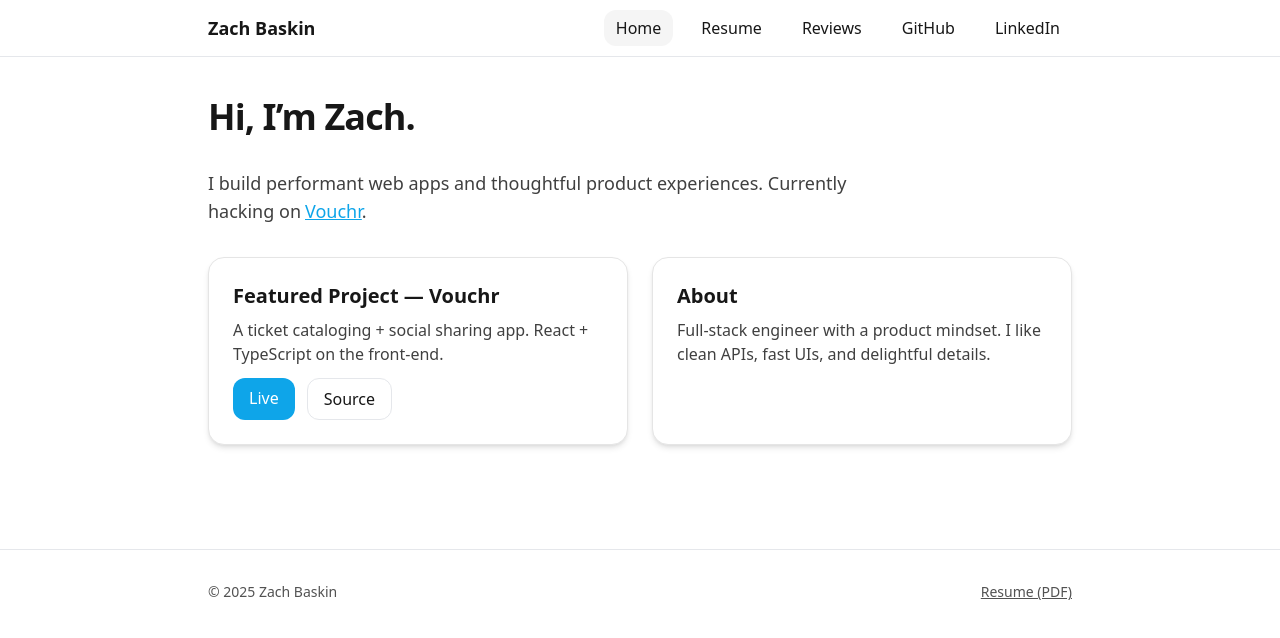
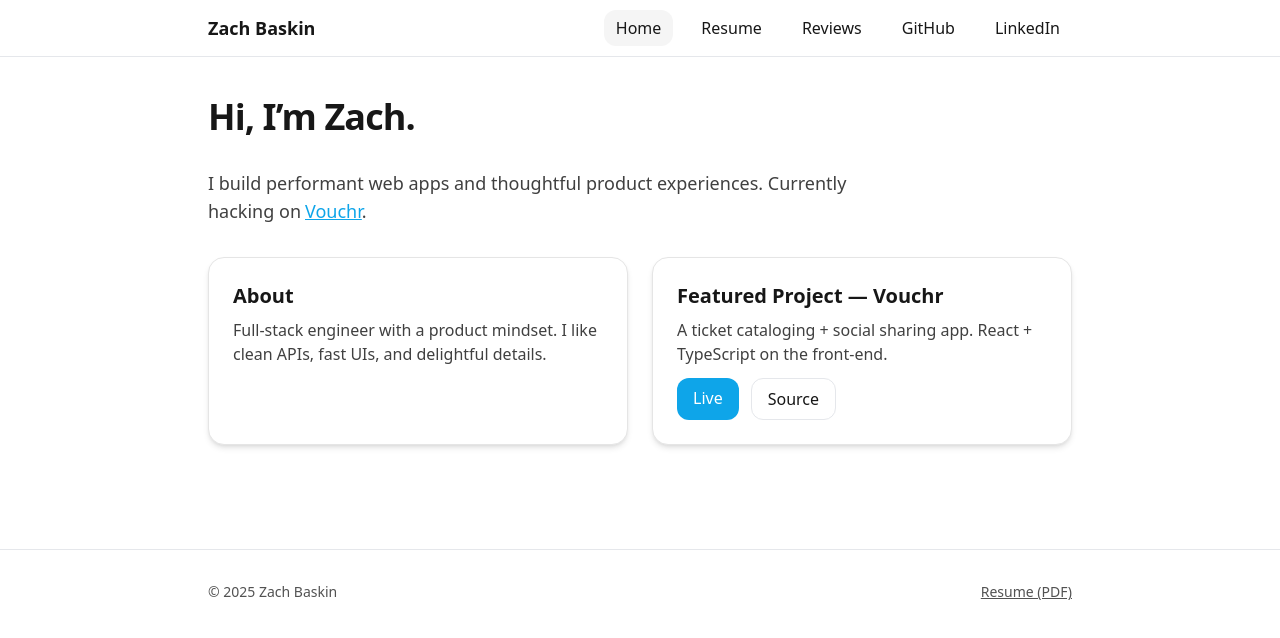
Before and after one commit to zbaskin/Portfolio, a Next.js app: page / in a window 1280 px wide. Shown: the top 638 px of the page. Built offline with nearby package versions, Linux system fonts and the light colour scheme.

Commit message:
swap About and Featured Project sections

```diff
--- a/src/app/layout.tsx
+++ b/src/app/layout.tsx
@@ -8,7 +8,7 @@ export const metadata: Metadata = {
   title: 'Zach Baskin',
   description: 'Projects, resume, and film reviews.',
   openGraph: {
-    title: 'Zach Baskin — Portfolio',
+    title: 'Zach Baskin',
     description: 'Projects, resume, and film reviews.',
     images: ['/og.jpg']
   },
--- a/src/app/page.tsx
+++ b/src/app/page.tsx
@@ -10,6 +10,10 @@ export default function Home() {
 
       <div className="grid gap-6 md:grid-cols-2">
         <article className="card p-6">
+          <h2 className="text-xl font-semibold mb-2">About</h2>
+          <p className="text-neutral-700">Full‑stack engineer with a product mindset. I like clean APIs, fast UIs, and delightful details.</p>
+        </article>
+        <article className="card p-6">
           <h2 className="text-xl font-semibold mb-2">Featured Project — Vouchr</h2>
           <p className="text-neutral-700 mb-3">A ticket cataloging + social sharing app. React + TypeScript on the front‑end.</p>
           <div className="flex gap-3">
@@ -17,10 +21,6 @@ export default function Home() {
             <a className="px-4 py-2 rounded-xl border hover:bg-neutral-50" href="https://github.com/zbaskin/Vouchr" target="_blank" rel="noreferrer">Source</a>
           </div>
         </article>
-        <article className="card p-6">
-          <h2 className="text-xl font-semibold mb-2">About</h2>
-          <p className="text-neutral-700">Full‑stack engineer with a product mindset. I like clean APIs, fast UIs, and delightful details.</p>
-        </article>
       </div>
     </section>
   )
```
Also changed, not shown: 1 other file (tests, documents, lock files or other folders).
